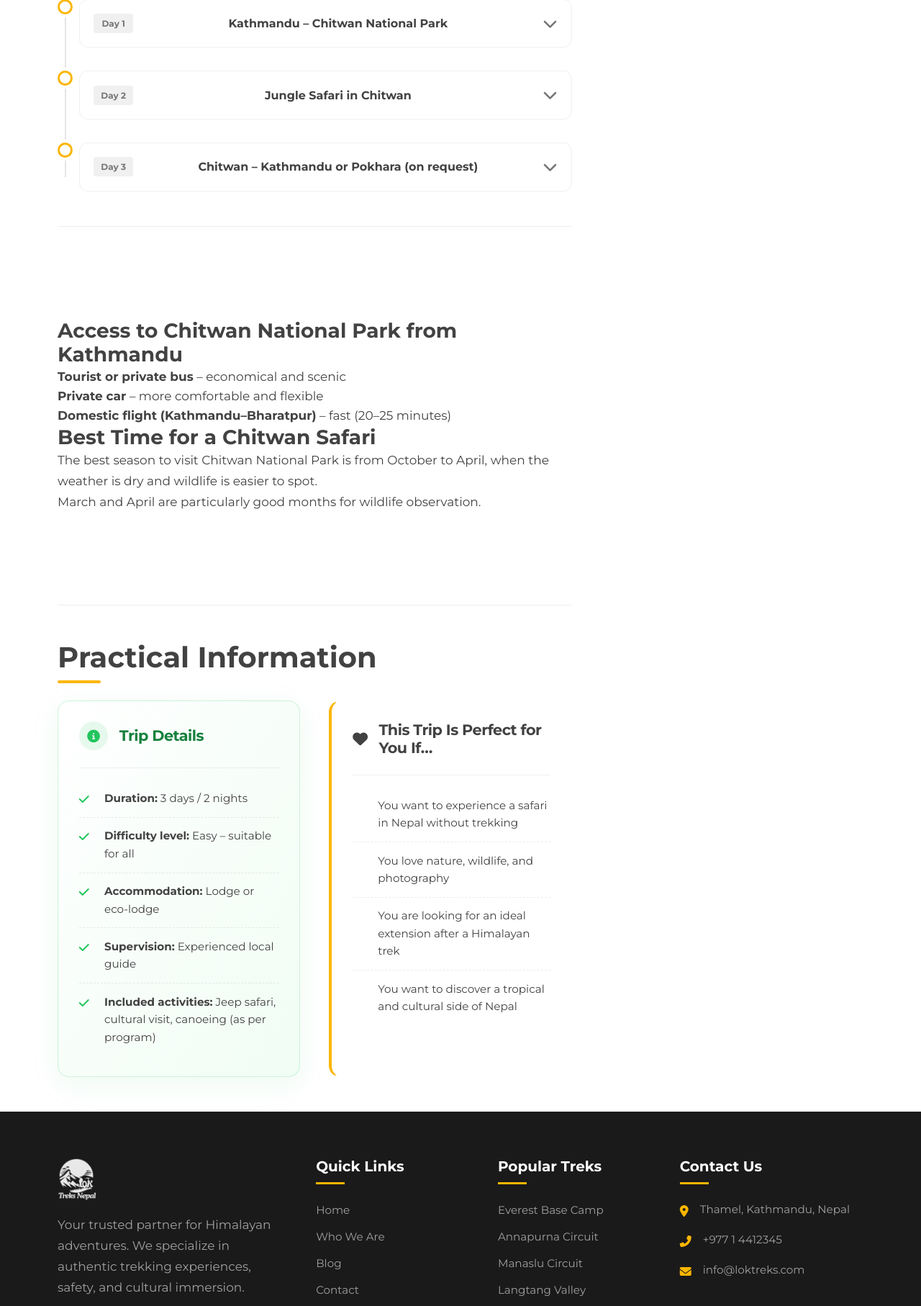
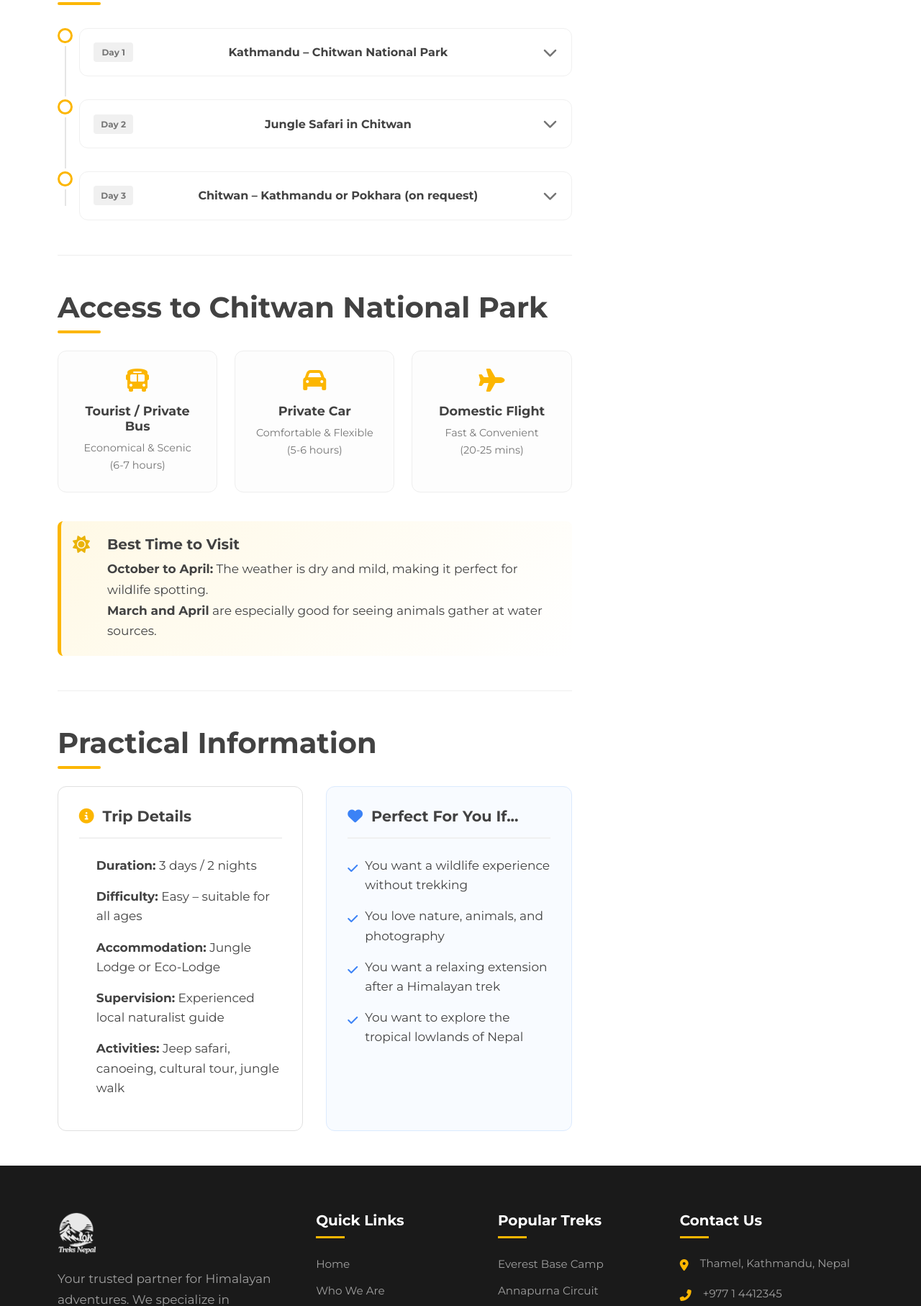
Before and after one commit to TikaThamsuhang/Lok-Trek, a PHP site: page /safari/chitwan-jungle-safari.html in a window 1280 px wide. Shown: the part 1725-3539 px from the top of the page at 72% size. Run offline with PHP 8.4, Linux system fonts and the light colour scheme.

Commit message:
made some changes

```diff
--- a/css/style.css
+++ b/css/style.css
@@ -27,8 +27,8 @@
 
     /* Typography Scale - Mobile First */
     --font-size-h1: 2rem;
-    --font-size-h2: 1.5rem;
-    --font-size-h3: 1.225rem;
+    --font-size-h2: 1.45rem;
+    --font-size-h3: 1.2rem;
     --font-size-h4: 1rem;
     --font-size-body: 0.9375rem;
     --font-size-small: 0.875rem;
@@ -124,7 +124,25 @@ img {
 button{
     font-family: var(--font-main);
 }
-
+.mt-1{
+    margin-top: 0.5rem;
+}
+.mt-2{
+    margin-top: 1rem;
+}
+.mt-3{
+    margin-top: 1.5rem;
+}
+
+.mb-1{
+    margin-bottom: 0.5rem;
+}
+.mb-2{
+    margin-bottom: 1rem;
+}
+.mb-3{
+    margin-bottom: 1.5rem;
+}
 /* Add padding to body when white header is used to prevent overlap */
 main {
     padding-top: 66px; /* Height of header */
--- a/css/trek-detail.css
+++ b/css/trek-detail.css
@@ -929,3 +929,152 @@
     font-weight: 600;
     width: auto;
 }
+/* Safari Redesign */
+
+/* Access Grid */
+.safari-access-grid {
+    display: grid;
+    grid-template-columns: repeat(auto-fit, minmax(200px, 1fr));
+    gap: 1.5rem;
+    margin-bottom: 2.5rem;
+}
+
+.access-card {
+    background: #fdfdfd;
+    border: 1px solid #eee;
+    padding: 1.5rem;
+    border-radius: 12px;
+    text-align: center;
+    transition: transform 0.3s ease, box-shadow 0.3s ease;
+}
+
+.access-card:hover {
+    transform: translateY(-3px);
+    box-shadow: 0 5px 15px rgba(0,0,0,0.05);
+    border-color: var(--color-primary);
+}
+
+.access-icon {
+    font-size: 2rem;
+    color: var(--color-primary);
+    margin-bottom: 1rem;
+    display: inline-block;
+}
+
+.access-card h4 {
+    font-size: 1.1rem;
+    margin-bottom: 0.5rem;
+    color: var(--color-text);
+}
+
+.access-card p {
+    font-size: 0.9rem;
+    color: var(--color-text-light);
+    margin: 0;
+}
+
+/* Season Highlight */
+.season-highlight {
+    background: linear-gradient(135deg, #fff9e6 0%, #fff 100%);
+    border-left: 5px solid var(--color-primary);
+    padding: 1.25rem 1rem;
+    border-radius: 8px;
+    display: flex;
+    gap: 1.5rem;
+    align-items: flex-start;
+    margin-bottom: 2.5rem;
+}
+
+.season-icon {
+    font-size: 1.5rem;
+    color: #eab308; /* Darker yellow/sun color */
+    flex-shrink: 0;
+}
+
+.season-content h3 {
+    margin-top: 0;
+    margin-bottom: 0.5rem;
+    font-size: 1.25rem;
+}
+
+.season-content p {
+    margin: 0;
+    color: var(--color-text);
+}
+
+/* Info Cards Grid (Replaces Pricing Grid for Safari) */
+.safari-info-grid {
+    display: grid;
+    grid-template-columns: 1fr 1fr;
+    gap: 2rem;
+}
+
+@media (max-width: 768px) {
+    .safari-info-grid {
+        grid-template-columns: 1fr;
+    }
+}
+
+.info-card {
+    background: #fff;
+    border: 1px solid #e0e0e0;
+    border-radius: 12px;
+    padding: 1.8rem;
+    height: 100%;
+}
+
+.info-card h3 {
+    display: flex;
+    align-items: center;
+    gap: 0.75rem;
+    margin-bottom: 1.5rem;
+    font-size: 1.3rem;
+    color: var(--color-text);
+    border-bottom: 2px solid #f0f0f0;
+    padding-bottom: 1rem;
+}
+
+.info-card h3 i {
+    color: var(--color-primary);
+}
+
+.info-list {
+    list-style: none;
+    padding: 0;
+    margin: 0;
+}
+
+.info-list li {
+    position: relative;
+    padding-left: 1.5rem;
+    margin-bottom: 1rem;
+    line-height: 1.6;
+}
+
+.info-list li::before {
+    content: '';
+    color: var(--color-primary);
+    font-weight: bold;
+    font-size: 1.5rem;
+    position: absolute;
+    left: 0;
+    top: -0.2rem;
+}
+
+.info-card.perfect-for {
+    background: #f8fbff; /* Very light blue tint */
+    border-color: #dbeafe;
+}
+
+.info-card.perfect-for h3 i {
+    color: #3b82f6; /* Blue heart/icon */
+}
+
+.info-card.perfect-for .info-list li::before {
+    color: #3b82f6;
+    content: '\f00c'; /* Checkmark */
+    font-family: 'Font Awesome 6 Free';
+    font-weight: 900;
+    font-size: 1rem;
+    top: 0.3rem;
+}
--- a/safari/chitwan-jungle-safari.html
+++ b/safari/chitwan-jungle-safari.html
@@ -116,7 +116,7 @@
               Nepal.
             </p>
 
-            <h3>Why Visit Chitwan National Park?</h3>
+            <h3 class="mt-3 mb-2">Why Visit Chitwan National Park?</h3>
             <p>
               Located in southern Nepal, Chitwan National Park is famous for its
               remarkable biodiversity. It is home to the one-horned rhinoceros,
@@ -276,30 +276,40 @@
           </section>
 
           <hr class="divider" />
+          <!-- Additional Info Sections -->
+          <section id="additional-info">
+            <h2>Access to Chitwan National Park</h2>
+            <div class="safari-access-grid">
+              <div class="access-card">
+                <i class="fas fa-bus access-icon"></i>
+                <h4>Tourist / Private Bus</h4>
+                <p>Economical & Scenic<br />(6-7 hours)</p>
+              </div>
+              <div class="access-card">
+                <i class="fas fa-car access-icon"></i>
+                <h4>Private Car</h4>
+                <p>Comfortable & Flexible<br />(5-6 hours)</p>
+              </div>
+              <div class="access-card">
+                <i class="fas fa-plane access-icon"></i>
+                <h4>Domestic Flight</h4>
+                <p>Fast & Convenient<br />(20-25 mins)</p>
+              </div>
+            </div>
 
-          <!-- Additional Info Sections -->
-          <section id="additional-info" class="section">
-            <h3>Access to Chitwan National Park from Kathmandu</h3>
-            <ul class="styled-list">
-              <li>
-                <strong>Tourist or private bus</strong> – economical and scenic
-              </li>
-              <li>
-                <strong>Private car</strong> – more comfortable and flexible
-              </li>
-              <li>
-                <strong>Domestic flight (Kathmandu–Bharatpur)</strong> – fast
-                (20–25 minutes)
-              </li>
-            </ul>
-
-            <h3>Best Time for a Chitwan Safari</h3>
-            <p>
-              The best season to visit Chitwan National Park is from October to
-              April, when the weather is dry and wildlife is easier to spot.<br />
-              March and April are particularly good months for wildlife
-              observation.
-            </p>
+            <div class="season-highlight">
+              <i class="fas fa-sun season-icon"></i>
+              <div class="season-content">
+                <h3>Best Time to Visit</h3>
+                <p>
+                  <strong>October to April:</strong> The weather is dry and
+                  mild, making it perfect for wildlife spotting.
+                  <br>
+                  <strong>March and April</strong> are especially good for
+                  seeing animals gather at water sources.
+                </p>
+              </div>
+            </div>
           </section>
 
           <hr class="divider" />
@@ -307,44 +317,37 @@
           <!-- Practical Info -->
           <section id="practical" class="section trek-pricing-section">
             <h2>Practical Information</h2>
-            <div class="pricing-container">
-              <!-- Included -->
-              <div class="pricing-card included">
+            <div class="safari-info-grid">
+              <!-- Trip Details -->
+              <div class="info-card">
                 <h3><i class="fas fa-info-circle"></i> Trip Details</h3>
-                <ul>
+                <ul class="info-list">
                   <li><strong>Duration:</strong> 3 days / 2 nights</li>
                   <li>
-                    <strong>Difficulty level:</strong> Easy – suitable for all
+                    <strong>Difficulty:</strong> Easy – suitable for all ages
                   </li>
-                  <li><strong>Accommodation:</strong> Lodge or eco-lodge</li>
-                  <li><strong>Supervision:</strong> Experienced local guide</li>
                   <li>
-                    <strong>Included activities:</strong> Jeep safari, cultural
-                    visit, canoeing (as per program)
+                    <strong>Accommodation:</strong> Jungle Lodge or Eco-Lodge
+                  </li>
+                  <li>
+                    <strong>Supervision:</strong> Experienced local naturalist
+                    guide
+                  </li>
+                  <li>
+                    <strong>Activities:</strong> Jeep safari, canoeing, cultural
+                    tour, jungle walk
                   </li>
                 </ul>
               </div>
 
               <!-- Perfect For -->
-              <div
-                class="pricing-card"
-                style="border-left: 4px solid var(--color-primary)"
-              >
-                <h3>
-                  <i class="fas fa-heart"></i> This Trip Is Perfect for You If…
-                </h3>
-                <ul>
-                  <li>
-                    You want to experience a safari in Nepal without trekking
-                  </li>
-                  <li>You love nature, wildlife, and photography</li>
-                  <li>
-                    You are looking for an ideal extension after a Himalayan
-                    trek
-                  </li>
-                  <li>
-                    You want to discover a tropical and cultural side of Nepal
-                  </li>
+              <div class="info-card perfect-for">
+                <h3><i class="fas fa-heart"></i> Perfect For You If...</h3>
+                <ul class="info-list">
+                  <li>You want a wildlife experience without trekking</li>
+                  <li>You love nature, animals, and photography</li>
+                  <li>You want a relaxing extension after a Himalayan trek</li>
+                  <li>You want to explore the tropical lowlands of Nepal</li>
                 </ul>
               </div>
             </div>
```
